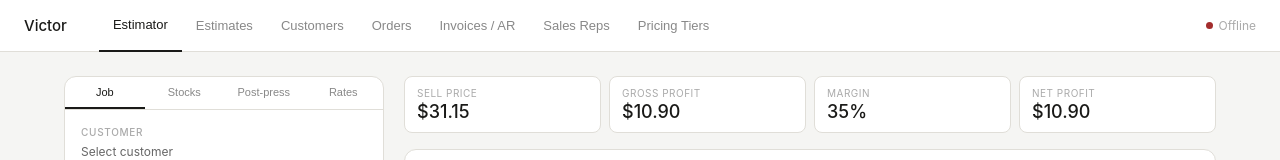
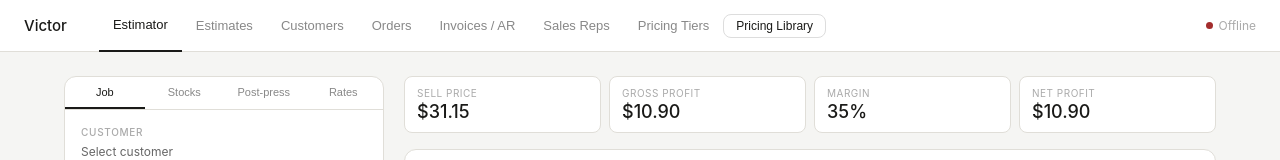
Before and after one commit to jetnopa76-lang/Victor, a website: page public/index.html in a window 1280 px wide. Shown: the top 160 px of the page. Drawn offline with Linux system fonts and the light colour scheme; no server answers.

Commit message:
Add pricing.js script tag

```diff
--- a/public/index.html
+++ b/public/index.html
@@ -923,7 +923,7 @@ td.muted{color:#888;font-size:12px}
 
 <div class="toast" id="toast"></div>
 
-<script src="/app.js"></script>
+<script src="/pricing.js"></script><script src="/app.js"></script>
 <script src="/imposition.js"></script>
 <script src="/components.js"></script>
 </body>
```
